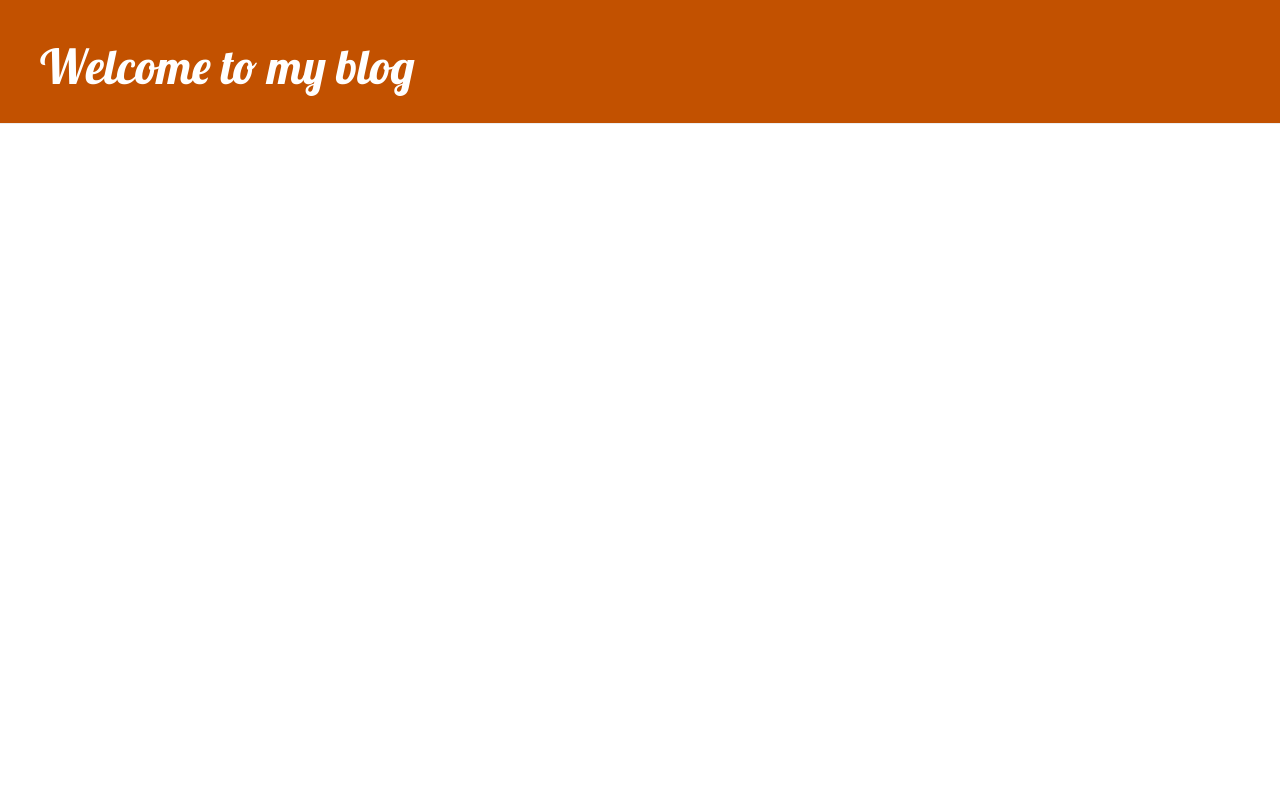
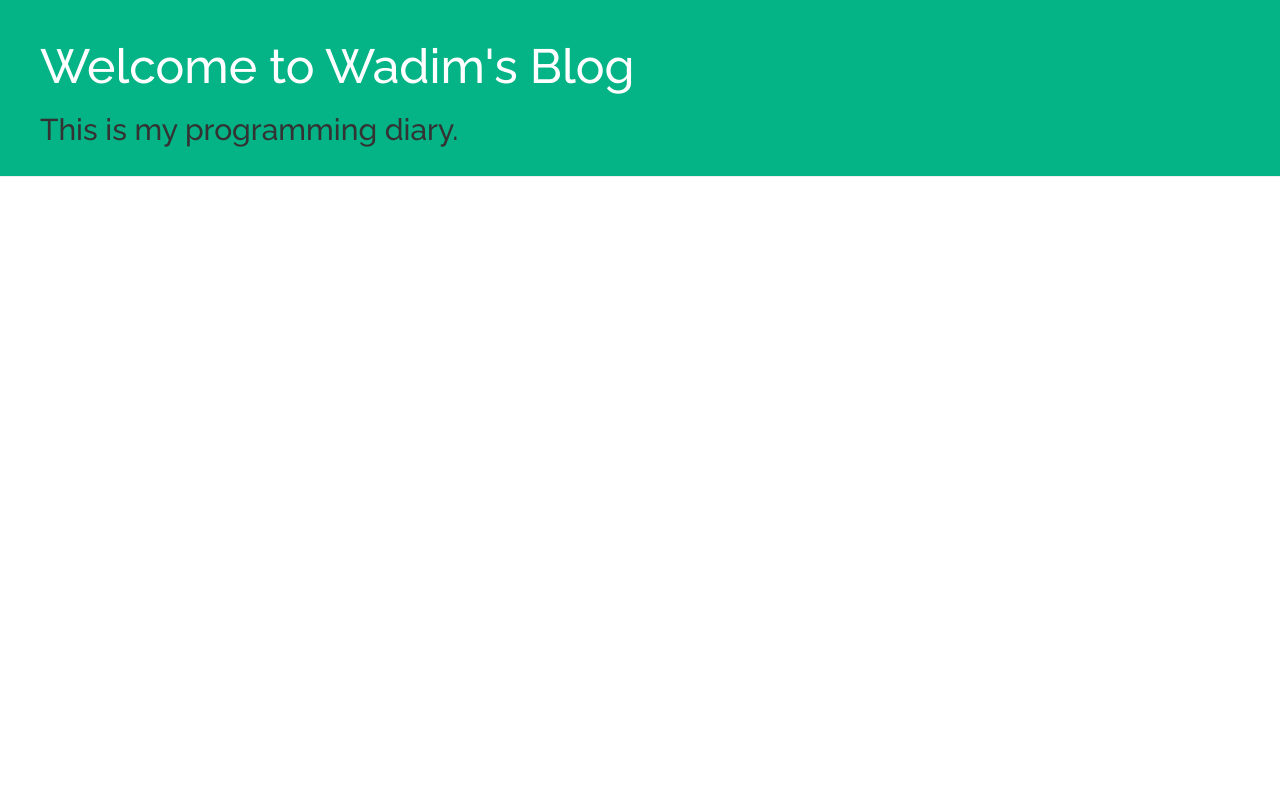
Before and after one commit to realWadim/myBlog, a Django app: page / in a window 1280 px wide. Run offline with Django 3.2, Linux system fonts and the light colour scheme; data that the repository does not hold is empty; some libraries are stand-ins or nearby versions.

Commit message:
edited css

```diff
--- a/blog/static/css/blog.css
+++ b/blog/static/css/blog.css
@@ -1,8 +1,9 @@
 
 .page-header {
-    background-color: #C25100;
+    background-color: #04B486;
     margin-top: 0;
     padding: 20px 20px 20px 40px;
+    margin-bottom: 140px;
 }
 
 .page-header h1, .page-header h1 a, .page-header h1 a:visited, .page-header h1 a:active {
@@ -16,7 +17,7 @@
 }
 
 h1, h2, h3, h4 {
-    font-family: 'Lobster', cursive;
+    font-family: 'Raleway', cursive;
 }
 
 .date {
@@ -45,3 +46,7 @@ h1, h2, h3, h4 {
 .post h2 a, .post h2 a:visited {
     color: #000000;
 }
+
+body {
+    font-family: 'Raleway', sans-serif;
+}
--- a/blog/templates/blog/base.html
+++ b/blog/templates/blog/base.html
@@ -8,7 +8,7 @@
         <link rel="stylesheet" href="//maxcdn.bootstrapcdn.com/bootstrap/3.2.0/css/bootstrap.min.css">
         <link rel="stylesheet" href="//maxcdn.bootstrapcdn.com/bootstrap/3.2.0/css/bootstrap-theme.min.css">
         <link rel="stylesheet" href="{% static 'css/blog.css' %}">
-        <link href="//fonts.googleapis.com/css?family=Lobster&subset=latin,latin-ext" rel="stylesheet" type="text/css">
+        <link href="https://fonts.googleapis.com/css2?family=Raleway:ital,wght@0,400;0,500;1,400&display=swap" rel="stylesheet">
 
 
 
@@ -19,7 +19,8 @@
         <a href="{% url 'post_new' %}" class="top-menu"><span class="glyphicon glyphicon-plus"></span></a>
         {% endif %}
         <div class="page-header">
-            <h1><a href="/">Welcome to my blog</a></h1>
+            <h1><a href="/">Welcome to Wadim's Blog</a></h1>
+            <h2>This is my programming diary.</h2>
         </div>
         <div class="content container">
             <div class="row">
```
